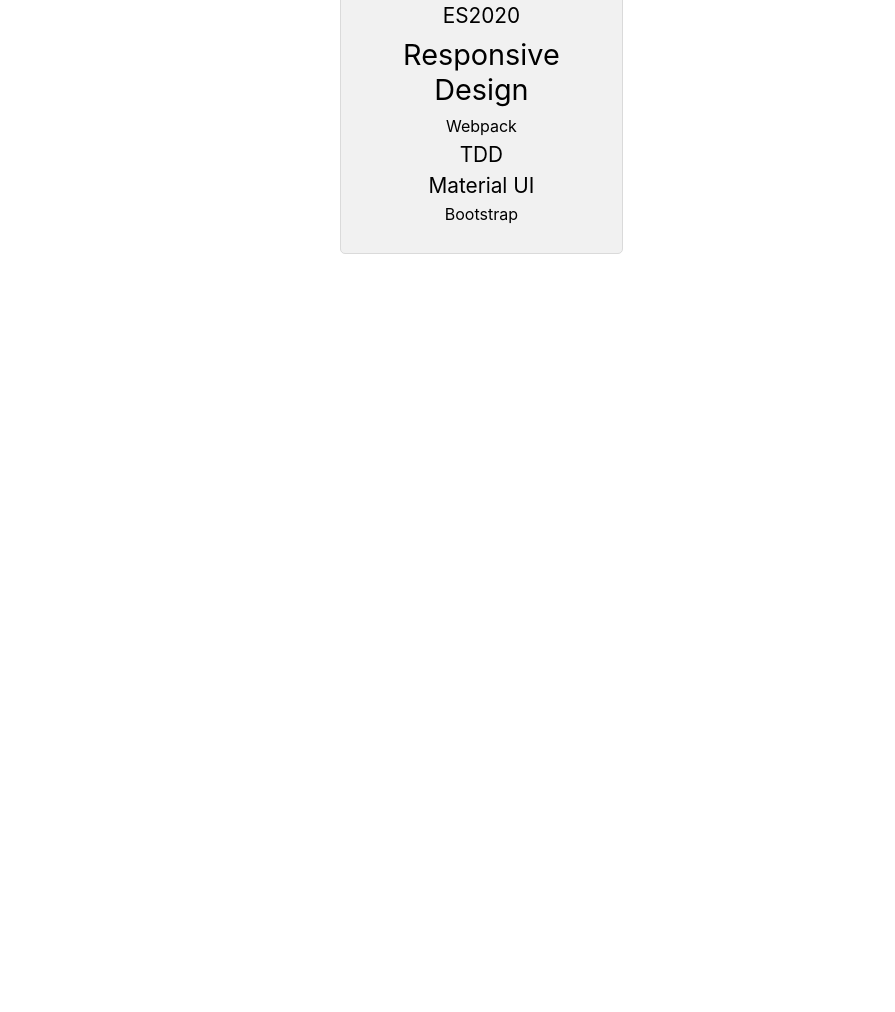
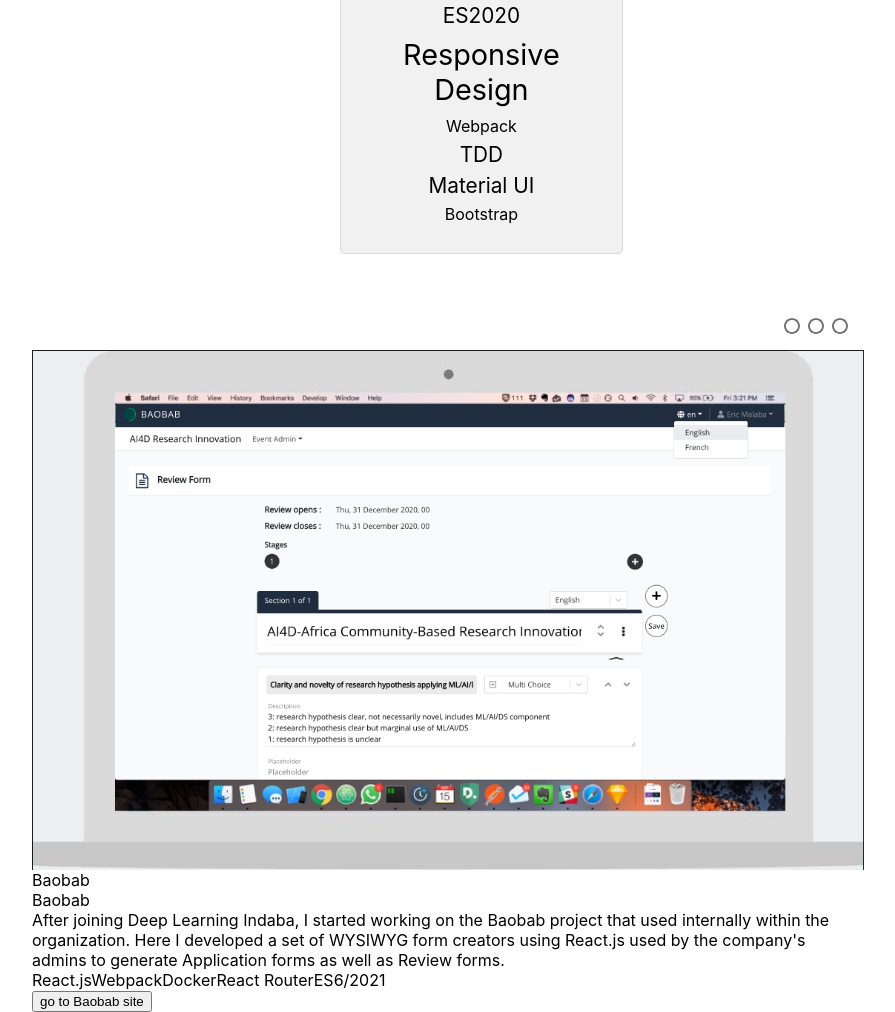
Before and after one commit to lifelearnerdev/portfolio, a React app: page / in a window 1280 px wide. Shown: the part 1133-2145 px from the top of the page, without its empty margins (192-1087 px from the left). Before the commit the page ends 1435 px from the top, so only its background shows below. Built offline with nearby package versions, Linux system fonts and the light colour scheme.

Commit message:
feat(work): work section
This commit add the work section:
- Describing the project worked on
- Proving an image sample of the project

```diff
--- a/src/assets/styles/index.css
+++ b/src/assets/styles/index.css
@@ -225,3 +225,19 @@
     margin-bottom: 1em;
   }
 }
+
+.sample-img {
+  width: 100%;
+  height: 100%;
+  display: flex;
+  flex-direction: row;
+}
+
+.work-with-sample {
+
+}
+
+.work-sample-wrapper {
+  width: 65%;
+  margin: 0 auto;
+}
--- a/src/components/home/homePage.js
+++ b/src/components/home/homePage.js
@@ -2,6 +2,7 @@
 import NavBar from './navBar';
 import Me from './me';
 import Skills from './skills';
+import Work from './work';
 
 const HomePage = () => {
   const skillsRef = useRef();
@@ -19,6 +20,7 @@
         />
         <Me />
         <Skills skillsRef={skillsRef} />
+        <Work />
       </div>
     </>
   );
--- a/src/components/home/utils.js
+++ b/src/components/home/utils.js
@@ -1,4 +1,6 @@
 import PropTypes from 'prop-types';
+import { IconButton } from '@material-ui/core';
+import { FiberManualRecordOutlined } from '@material-ui/icons';
 
 export const Title = ({ title }) => {
   return (
@@ -44,12 +46,67 @@
   );
 };
 
+export const WorkSample = ({
+  sampleImg,
+  projectName,
+  projectDesc,
+  projectSkills,
+  direction
+}) => {
+  const toggleButton =
+  <IconButton style={direction === 'left'
+    ? { float: 'left' } : { float: 'right' } }>
+    <FiberManualRecordOutlined />
+    <FiberManualRecordOutlined />
+    <FiberManualRecordOutlined />
+  </IconButton>;
+
+  const withSample =
+    <div className='work-with-sample'>
+      <div className='work-img-div'>
+        <img
+          src={sampleImg}
+          alt='sample image'
+          className='sample-img' />
+      </div>
+      <span id='project-name'>
+        {projectName}
+      </span>
+    </div>;
+  const withDesc =
+    <div>
+      <div>
+        {projectName}
+      </div>
+      <div>
+        {projectDesc}
+      </div>
+      <div>
+        {projectSkills}
+      </div>
+      <button id='go-to-site'>
+        {`go to ${projectName} site`}
+      </button>
+    </div>;
+  return <div className='work-sample-wrapper'>
+    {toggleButton}
+    {withSample}
+    {withDesc}
+  </div>;
+};
+
 Title.propTypes = {
   title: PropTypes.string
 };
-
 SkillsCard.propTypes = {
   Icon: PropTypes.any,
   title: PropTypes.string.isRequired,
   skills: PropTypes.array
 };
+WorkSample.propTypes = {
+  sampleImg: PropTypes.any,
+  projectName: PropTypes.string.isRequired,
+  projectDesc: PropTypes.string.isRequired,
+  projectSkills: PropTypes.array.isRequired,
+  direction: PropTypes.string
+};
--- /dev/null
+++ b/src/components/home/work.js
@@ -0,0 +1,23 @@
+import React from 'react';
+import { WorkSample } from './utils';
+import baobab from '../../assets/images/baobab.png';
+
+export const Work = () => {
+  const baobabDesc = `After joining Deep Learning Indaba,
+   I started working on the Baobab project that used internally within the
+   organization. Here I developed a set of WYSIWYG form creators using React.js
+    used by the company's admins to generate Application forms as well as
+    Review forms.`;
+  const baobabSkills = [
+    'React.js', 'Webpack', 'Docker', 'React Router', 'ES6/2021',
+  ];
+  return <div>
+    <WorkSample
+      projectName='Baobab'
+      sampleImg={baobab}
+      projectDesc={baobabDesc}
+      projectSkills={baobabSkills} />
+  </div>;
+};
+
+export default React.memo(Work);
```
Also changed, not shown: src/__tests__/components/home/work.spec.js (added, +40 -0 lines), src/assets/images/baobab.png (added).
